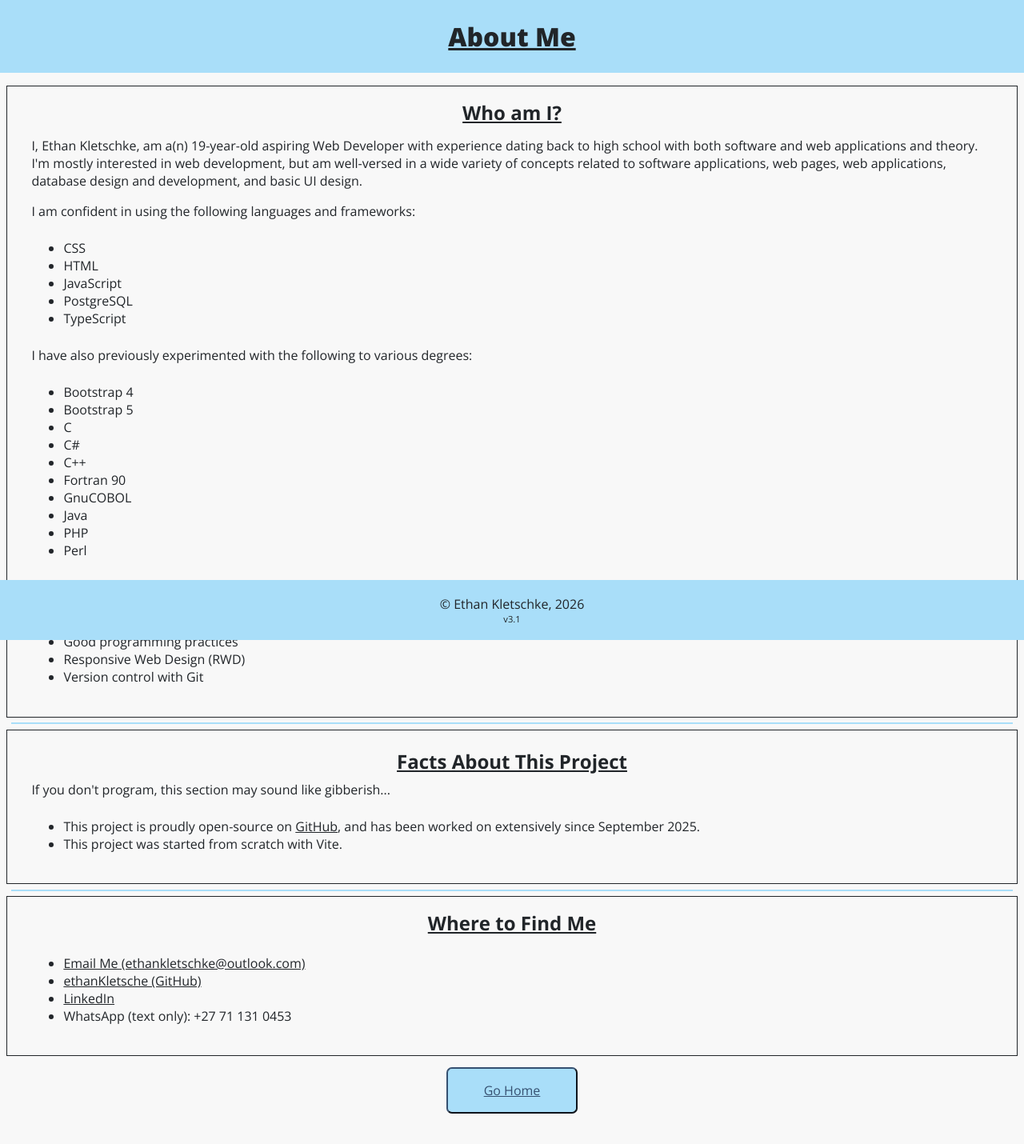
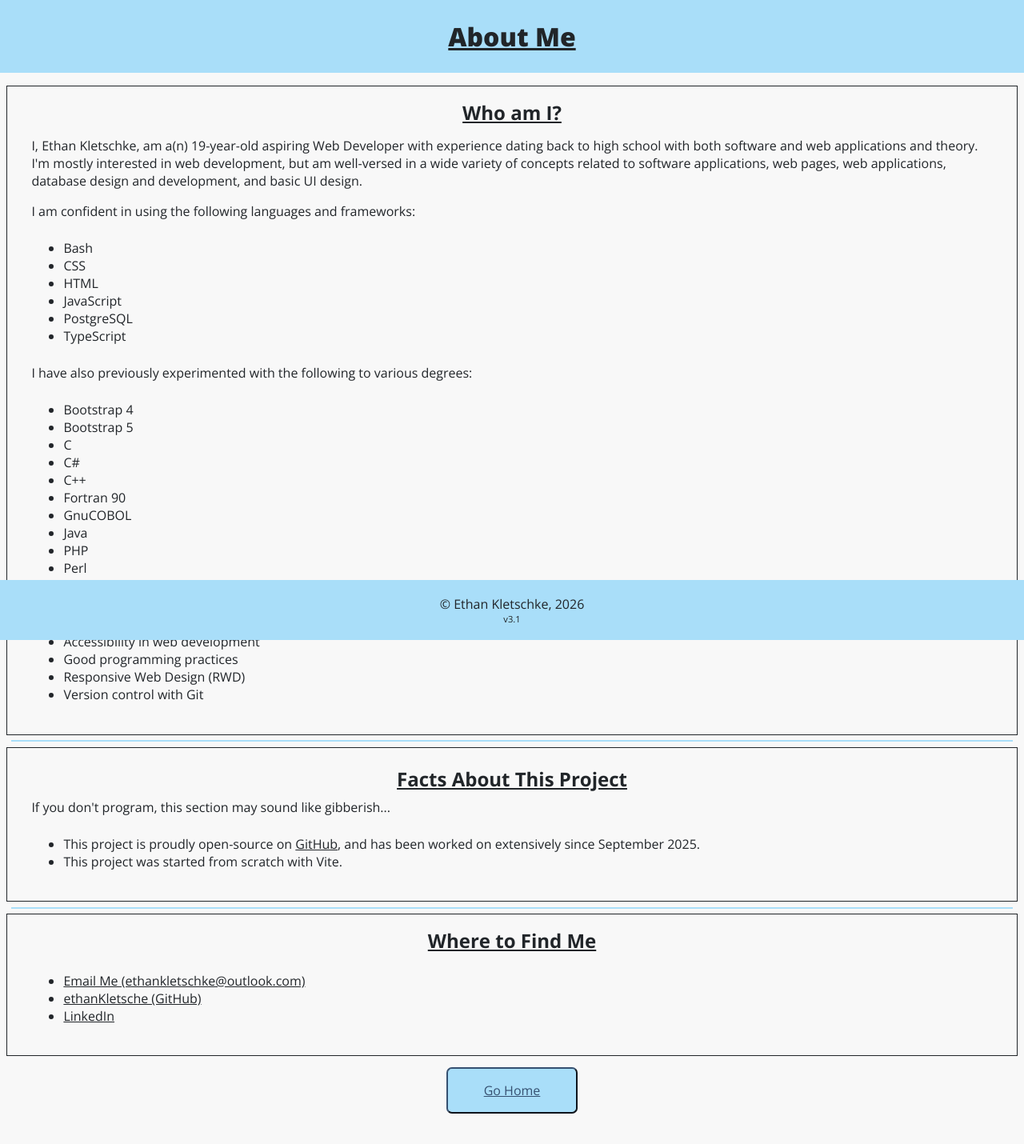
Before and after one commit to ethanKletschke/TSX-Portfolio-App, a React (Vite) app: page /aboutMe in a window 1280 px wide. Shown: the top 1430 px of the page at 80% size. Built offline with nearby package versions, Linux system fonts and the light colour scheme.

Commit message:
feat(ui): Update About me Info

```diff
--- a/src/pages/AboutMe/AboutMe.tsx
+++ b/src/pages/AboutMe/AboutMe.tsx
@@ -31,7 +31,8 @@ export default function AboutMe() {
     "TypeScript",
     "HTML",
     "CSS",
-    "PostgreSQL"
+    "PostgreSQL",
+    "Bash"
   ].sort(); // Sort it alphabetically
 
   // Things I experimented with
@@ -131,7 +132,6 @@ export default function AboutMe() {
             <li><a href="mailto:ethankletschke@outlook.com">Email Me (ethankletschke@outlook.com)</a></li>
             <li><a href="https://github.com/ethanKletschke">ethanKletsche (GitHub)</a></li>
             <li><a href="www.linkedin.com/in/ethan-kletschke-164a24384">LinkedIn</a></li>
-            <li>WhatsApp (text only): +27 71 131 0453</li>
           </ul>
         </article>
       </section>
```
